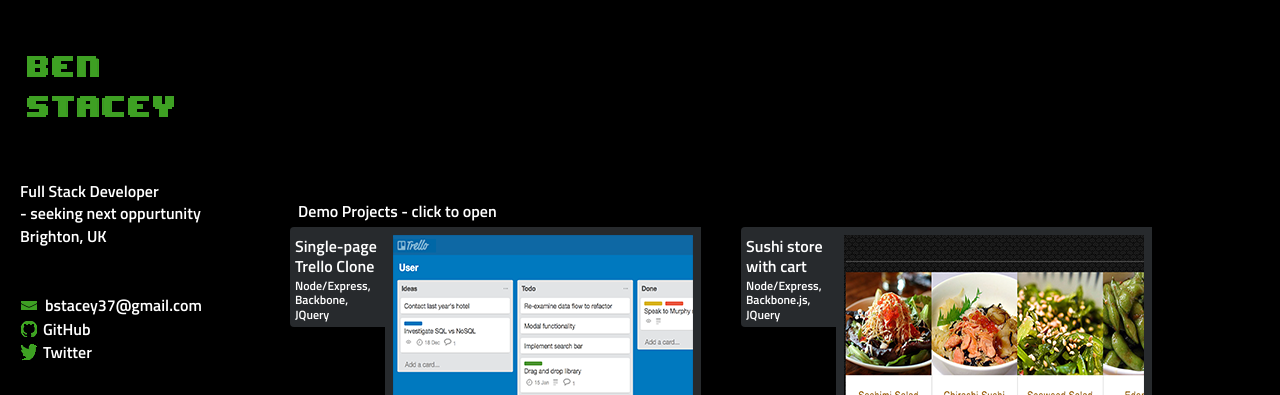
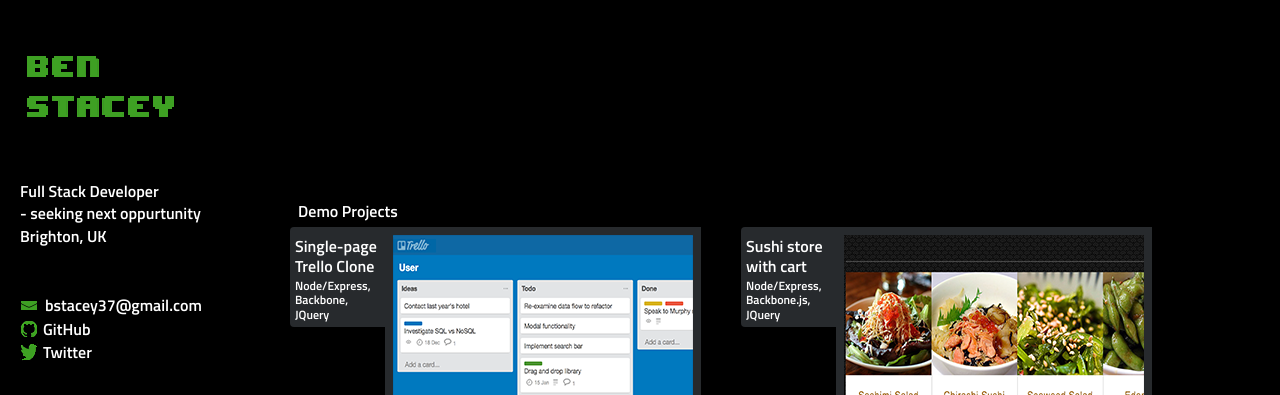
Before and after one commit to SpiderMasterMind/spidermastermind.github.io, a Jekyll site: the page built from index.md, in a window 1280 px wide. Shown: the top 395 px of the page. Built offline with Jekyll 4.4.1, drawn with Linux system fonts in a browser that asks for light colours; nearby versions of some CDN libraries.

Commit message:
removed 'click to open'

```diff
--- a/_layouts/default.html
+++ b/_layouts/default.html
@@ -8,7 +8,7 @@
 	<main>
 		<nav>
 			<ul>
-				<li><a href="#">Demo Projects - click to open</a></li>
+				<li><a href="#">Demo Projects</a></li>
 			</ul>
 		</nav>
 		<div id="content">
```
